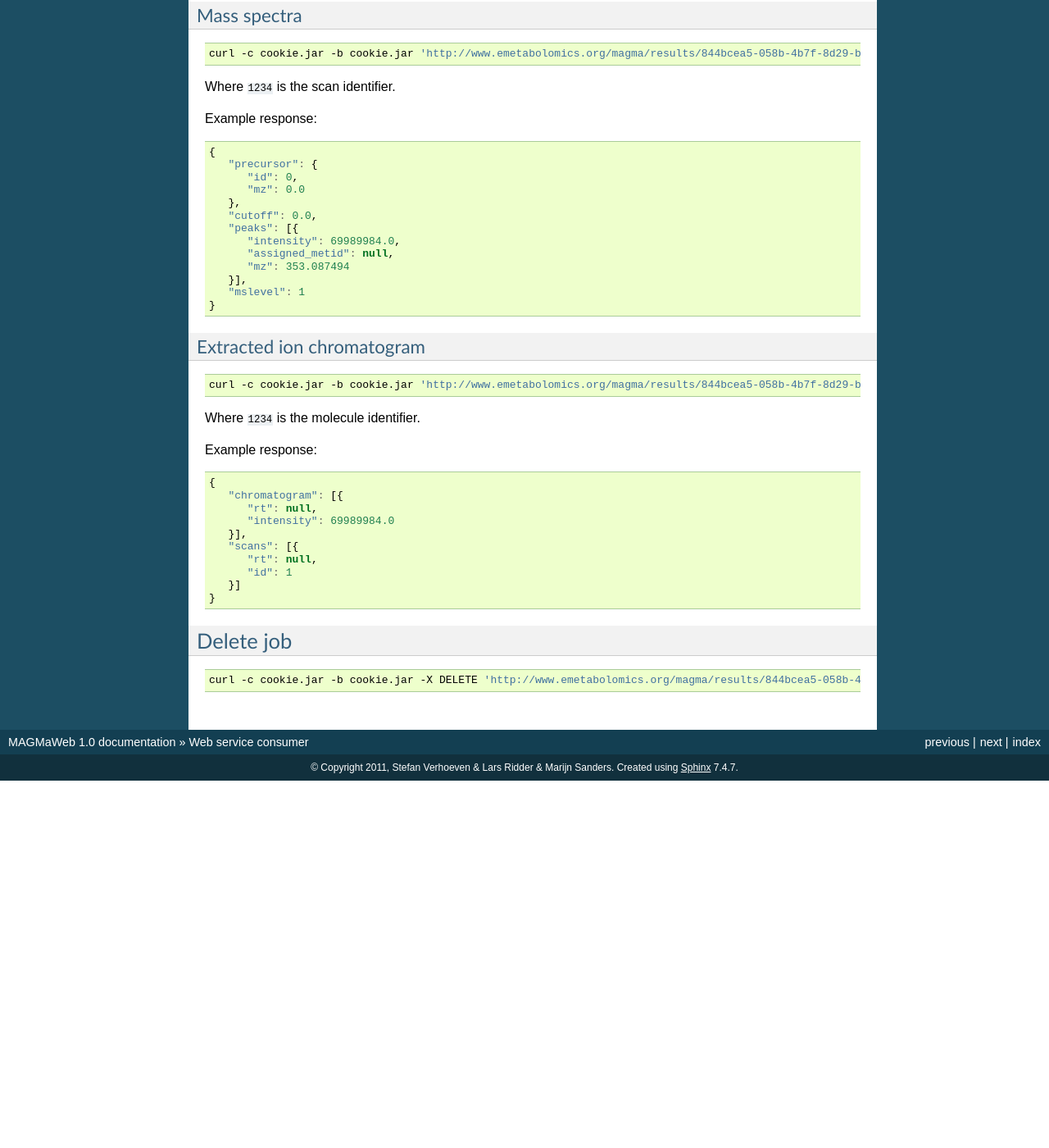
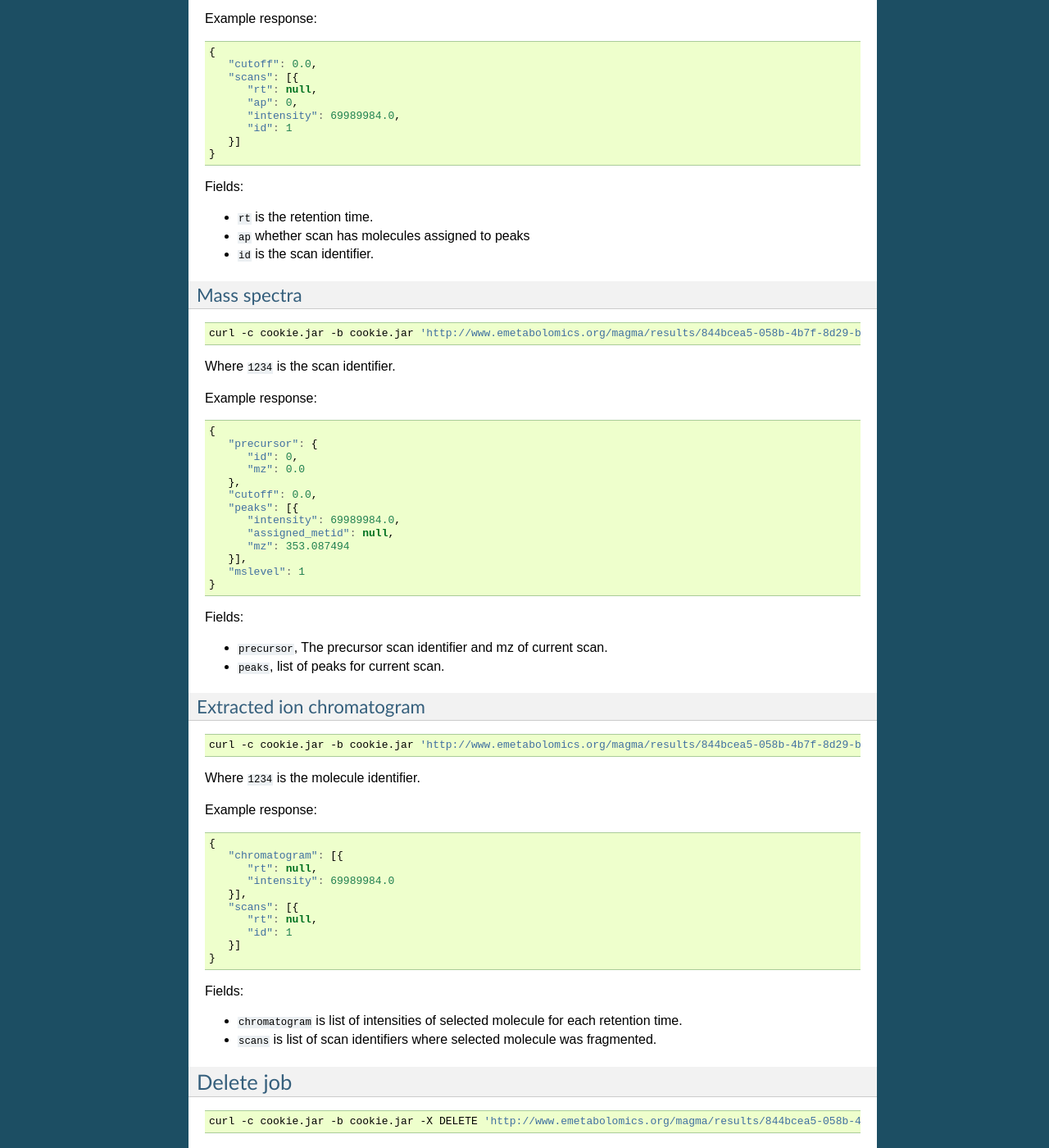
Before and after one commit to NLeSC/MAGMa, a Sphinx documentation site: the page built from web/docs/ws_consumer.rst, in a window 1280 px wide and 1400 px high, scrolled down 3453 px. Shown: the whole window at 82% size. Built offline with Sphinx 7.4.7, drawn with Linux system fonts in a browser that asks for light colours; before the commit the page ends 4405 px from its top, so only the background shows below that; some of the changed text lies outside the part shown.

Commit message:
Explain some important or confusing fields in the response.

```diff
--- a/web/docs/ws_consumer.rst
+++ b/web/docs/ws_consumer.rst
@@ -117,6 +117,11 @@ Example response:
 
 Long values have been replaced with `....`.
 
+Fields:
+
+- ``metid`` is the molecule identifier.
+- ``origin`` is the name of the molecule.
+
 Fragments
 ---------
 
@@ -175,6 +180,12 @@ Example response:
       ]
    }
 
+Fields:
+
+- ``fragid`` is the fragment identifier.
+- ``metid`` is the molecule identifier.
+- ``scanid`` is the scan identifier.
+
 Chromatogram
 ------------
 
@@ -195,6 +206,12 @@ Example response:
          "id": 1
       }]
    }
+
+Fields:
+
+- ``rt`` is the retention time.
+- ``ap`` whether scan has molecules assigned to peaks
+- ``id`` is the scan identifier.
 
 Mass spectra
 ------------
@@ -223,6 +240,11 @@ Example response:
       "mslevel": 1
    }
 
+Fields:
+
+- ``precursor``, The precursor scan identifier and mz of current scan.
+- ``peaks``, list of peaks for current scan.
+
 Extracted ion chromatogram
 --------------------------
 
@@ -247,6 +269,11 @@ Example response:
       }]
    }
 
+Fields:
+
+- ``chromatogram`` is list of intensities of selected molecule for each retention time.
+- ``scans`` is list of scan identifiers where selected molecule was fragmented.
+
 Delete job
 ==========
 
```
